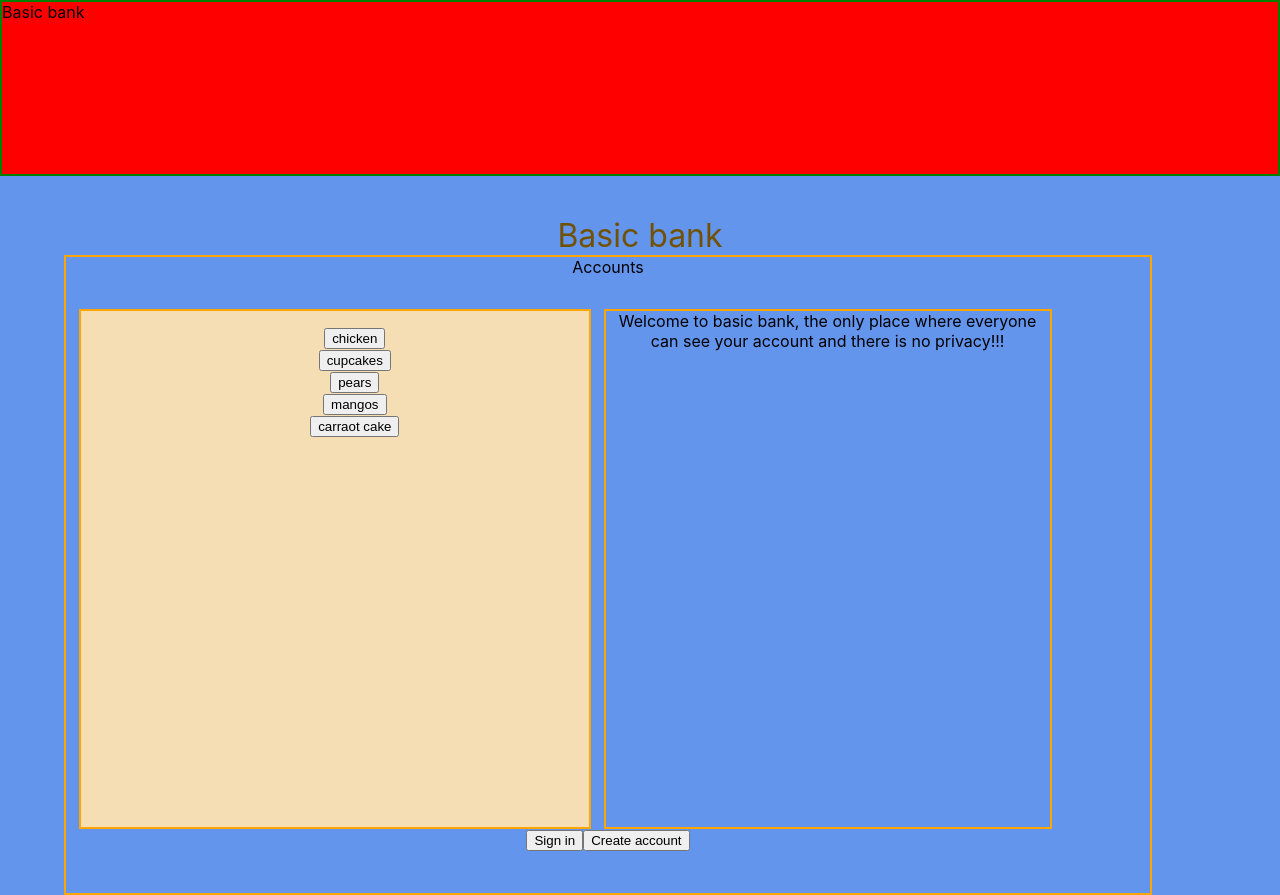
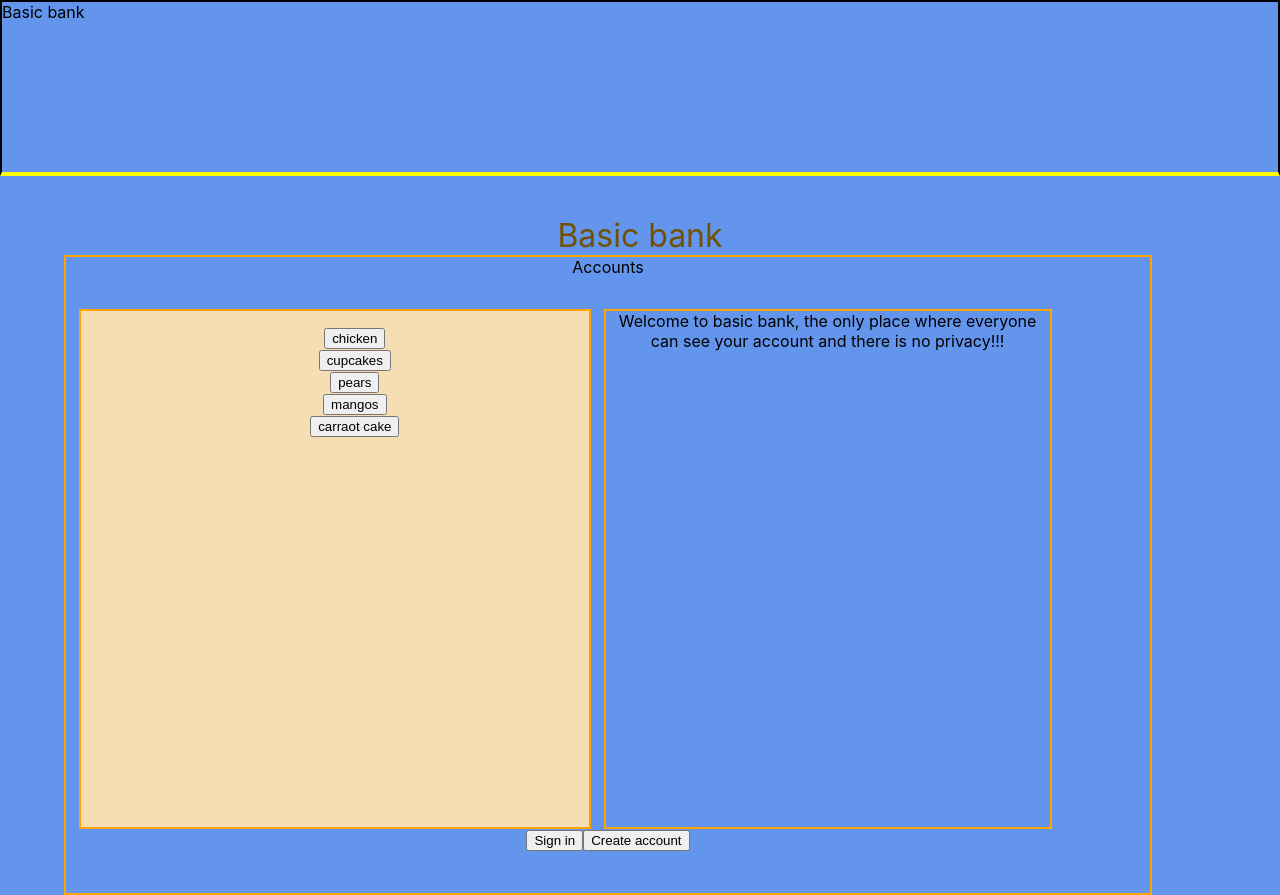
Before and after one commit to cyberstizz/basicbank, a React (Create React App) app: page / in a window 1280 px wide. Built offline with nearby package versions, Linux system fonts and the light colour scheme.

Commit message:
changed the top to the same blue but made the green borders disappear

```diff
--- a/src/Home.css
+++ b/src/Home.css
@@ -9,10 +9,12 @@ body{
 .top_section{
     height: 22vh;
     width: 100vw;
-    background-color: red;
-    border: solid 2px green;
+    background-color: cornflowerblue;
+    border: solid 2px;
     display: flex;
     flex-direction: row;
+    border-bottom-color: yellow;
+    border-bottom-width: 4px;
 }
 
 .hero{
```
